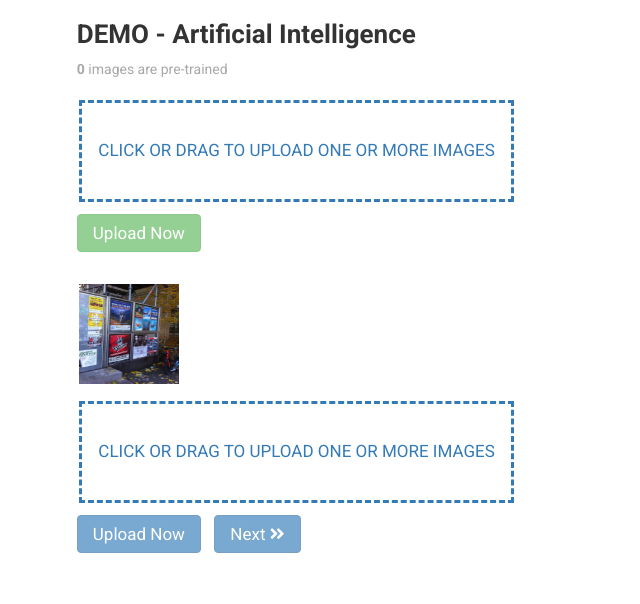
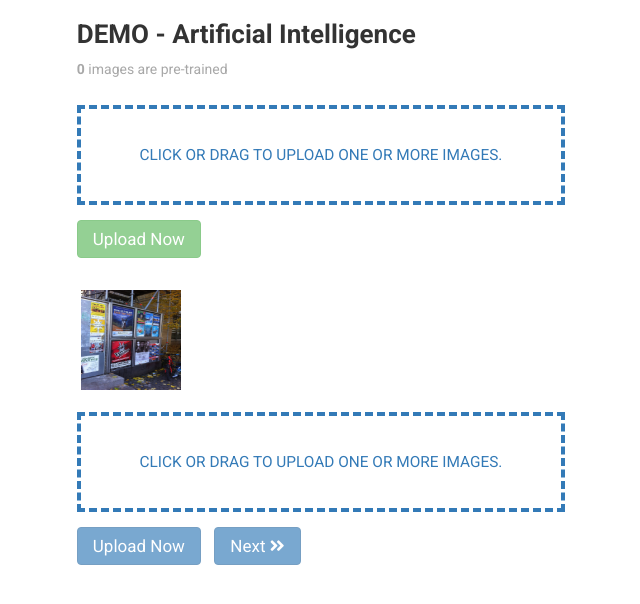
Before and after one commit to mahfuzt786/Image-compare-opencv, a Flask app: page / in a window 1280 px wide. Shown: the top 604 px of the page, without its empty margins (319-959 px from the left). Run offline with Flask 2, Linux system fonts and the light colour scheme; some libraries are stand-ins or nearby versions.

Commit message:
AI modified..

```diff
--- a/app.py
+++ b/app.py
@@ -2,13 +2,16 @@ from flask import Flask, request, render_template, send_from_directory, flash, r
 import os
 from werkzeug.utils import secure_filename
 import cv2
-from shutil import move,copy2,copy
+from shutil import copy2
 import json
 
 APP_ROOT = os.path.dirname(os.path.abspath(__file__))
 trainedImagePath = os.path.join(APP_ROOT, "train")
+TRAIN_FOLDER_mid = os.path.join(APP_ROOT, "trainSmall")
 UPLOAD_FOLDER = os.path.join(APP_ROOT, "uploads")
 POSTER_FOLDER = os.path.join(APP_ROOT, "poster")
+POSTER_SMALL = os.path.join(APP_ROOT, "posterSmall")
+POSTER_MID = os.path.join(APP_ROOT, "posterMid")
 
 ALLOWED_EXTENSIONS = set(['png', 'jpg', 'jpeg', 'gif', 'bmp'])
 
@@ -23,7 +26,10 @@ app = Flask(__name__)
 app.secret_key = "super_secret_key"
 app.config['UPLOAD_FOLDER'] = UPLOAD_FOLDER
 app.config['POSTER_FOLDER'] = POSTER_FOLDER
+app.config['POSTER_SMALL']  = POSTER_SMALL
+app.config['POSTER_MID']  = POSTER_MID
 app.config['TRAIN_FOLDER']  = trainedImagePath
+app.config['TRAIN_FOLDER_mid']  = TRAIN_FOLDER_mid
 app.config['MAX_CONTENT_LENGTH'] = 16 * 1024 * 1024
 
 ## function to check allowed filetype
@@ -56,8 +62,8 @@ def image_resize(image, width = None, height = None, inter = cv2.INTER_AREA):
     #     # dimensions
     #     r = width / float(w)
     #     dim = (width, int(h * r))
-        if w > 1952:
-            dim = (int(w/2), int(h/2))
+        if w > 1200:
+            dim = (int(w/1.5), int(h/1.5))
         else:
             dim = (w, h)
 
@@ -169,11 +175,13 @@ def upload():
             if file and allowed_file(file.filename):
                 filename = secure_filename(file.filename)
                 destination = os.path.join(app.config['UPLOAD_FOLDER'], filename)
+                destinationTrain = os.path.join(app.config['TRAIN_FOLDER_mid'], filename)
                 file.save(destination)
-
+                copy2(destination, destinationTrain)
                 ## after upload to 'uploads' folder check for duplicates
                 #img1 = cv2.imread(destination, 0)             # queryImage
-                imgT = cv2.imread(destination)                  # queryImage
+                #imgT = cv2.imread(destination)                  # queryImage
+                imgT = cv2.imread(destinationTrain)                  # queryImage
                 (h, w) = imgT.shape[:2]
                 if w < 400:
                     lessSize += 1
@@ -181,10 +189,13 @@ def upload():
                     ## resize the image
                     imgT = image_resize(imgT, height = 250)
                     # save the resized image
-                    cv2.imwrite(destination, imgT)
-                    img1 = cv2.imread(destination)
+                    #cv2.imwrite(destination, imgT)
+                    #img1 = cv2.imread(destination)
+                    cv2.imwrite(destinationTrain, imgT)
+                    img1 = cv2.imread(destinationTrain)
 
-                    alreadyTrained = duplicateTrain(destination, trained, img1, alreadyTrained)
+                    #alreadyTrained = duplicateTrain(destination, trained, img1, alreadyTrained)
+                    alreadyTrained = duplicateTrain(destinationTrain, trained, img1, alreadyTrained)
             else:
                 return 'File not allowed'
 
@@ -200,8 +211,9 @@ def upload():
 # Function to check matched images with the big poster
 @app.route("/uploaded", methods=['POST'])
 def uploaded():
-    target  = os.path.join(APP_ROOT, 'uploads/')
-    poster = os.path.join(APP_ROOT, 'poster/')
+    target      = os.path.join(APP_ROOT, 'uploads/')
+    poster      = os.path.join(APP_ROOT, 'poster/')
+    posterMid = os.path.join(APP_ROOT, 'posterMid/')
 
     if not os.path.isdir(target):
             os.mkdir(target)
@@ -230,10 +242,12 @@ def uploaded():
                 return redirect(request.url)
 
             if file and allowed_file(file.filename):
-                filename = secure_filename(file.filename)
-                destination = os.path.join(app.config['UPLOAD_FOLDER'], filename)
+                filename            = secure_filename(file.filename)
+                destination         = os.path.join(app.config['UPLOAD_FOLDER'], filename)
+                destinationSmall    = os.path.join(app.config['POSTER_SMALL'], filename)
                 file.save(destination)
                 #print(destination)
+                copy2(destination, destinationSmall)
                 ## after upload to 'uploads' folder check for matching
                 #img1 = cv2.imread(destination, 0)             # queryImage
                 #img1 = cv2.imread(destination)                  # queryImage
@@ -242,18 +256,29 @@ def uploaded():
                 # save the resized image
                 #cv2.imwrite(destination, img1)
 
-                imgT = cv2.imread(destination)                  # queryImage
-                (h, w) = imgT.shape[:2]
+                imgB = cv2.imread(destination)                  # queryImage
+
+                # For Compare with trained images need bigger resolutions
+                (h, w) = imgB.shape[:2]
                 if w < 900:
                     lessSize += 1
                 else :
                     ## resize the image
-                    imgT = image_resize(imgT, width= 960)
+                    imgB = image_resize(imgB, width= 960)
                     # save the resized image
-                    cv2.imwrite(destination, imgT)
-                    img1 = cv2.imread(destination)
+                    cv2.imwrite(destination, imgB)
+                #     img1 = cv2.imread(destination)
 
-                    alreadyTrainedUp = duplicate(destination, poster, img1, alreadyTrainedUp)
+                imgT = cv2.imread(destinationSmall)                  # queryImage
+                (hs, ws) = imgT.shape[:2]
+                if ws > 900:
+                    imgT = image_resize(imgT, height= 500)
+                    # save the resized image
+                    cv2.imwrite(destinationSmall, imgT)
+                    img1 = cv2.imread(destinationSmall)
+
+                    #alreadyTrainedUp = duplicate(destination, poster, img1, alreadyTrainedUp)
+                    alreadyTrainedUp = duplicate(destination, poster, destinationSmall, posterMid, img1, alreadyTrainedUp)
                 # if not os.listdir("./poster"):
                 #     copy2(destination, poster)
                 # else:
@@ -286,14 +311,16 @@ def uploaded():
 
     return 'Error'
 
-def duplicate(destination, poster, img1, alreadyTrainedUp):
-    if not os.listdir("./poster"):
+# def duplicate(destinationSmall, posterSmall, destination, poster, img1, alreadyTrainedUp):
+def duplicate(destination, poster, destinationSmall, posterMid, img1, alreadyTrainedUp):
+    if not os.listdir("./posterMid"):
+        copy2(destinationSmall, posterMid)
         copy2(destination, poster)
     else:
         ## Find All images from the train folder (JPEG, JPG, PNG, GIF and BMP)
-        for file in os.listdir("./poster"):
+        for file in os.listdir("./posterMid"):
             if file.lower().endswith('.jpg') or file.lower().endswith('.jpeg') or file.lower().endswith('.png') or file.lower().endswith('.gif') or file.lower().endswith('.bmp'):
-                newImage = os.path.join('poster/', file)
+                newImage = os.path.join('posterMid/', file)
                 # img2 = cv2.imread(newImage, 0)     # trainImage
                 img2 = cv2.imread(newImage)     # trainImage
                 returnValue = computeImage(img1, img2)
@@ -302,13 +329,38 @@ def duplicate(destination, poster, img1, alreadyTrainedUp):
                     alreadyTrainedUp += 1
                     return alreadyTrainedUp
 
+        copy2(destinationSmall, posterMid)
         copy2(destination, poster)
 
     return alreadyTrainedUp
 
+# def duplicate(destination, poster, img1, alreadyTrainedUp):
+#     if not os.listdir("./poster"):
+#         copy2(destination, poster)
+#         #copy2(destinationSmall, posterSmall)
+#     else:
+#         ## Find All images from the train folder (JPEG, JPG, PNG, GIF and BMP)
+#         for file in os.listdir("./poster"):
+#             if file.lower().endswith('.jpg') or file.lower().endswith('.jpeg') or file.lower().endswith('.png') or file.lower().endswith('.gif') or file.lower().endswith('.bmp'):
+#                 newImage = os.path.join('poster/', file)
+#                 # img2 = cv2.imread(newImage, 0)     # trainImage
+#                 img2 = cv2.imread(newImage)     # trainImage
+#                 returnValue = computeImage(img1, img2)
+#                 print(returnValue)
+#                 if returnValue >= 75:
+#                     alreadyTrainedUp += 1
+#                     return alreadyTrainedUp
+#                 # else:
+#                 #     copy2(destination, poster)
+
+#         copy2(destination, poster)
+#         #copy2(destinationSmall, posterSmall)
+
+#     return alreadyTrainedUp
+
 def duplicateTrain(destination, trained, img1, alreadyTrained):
     if not os.listdir("./train"):
-        move(destination, trained)
+        copy2(destination, trained)
     else:
         ## Find All images from the train folder (JPEG, JPG, PNG, GIF and BMP)
         for file in os.listdir("./train"):
@@ -342,9 +394,10 @@ def compare():
             matchedSize         = 0
             for i in range (0, len(posterSelectedImg)):
                 destination = os.path.join(app.config['POSTER_FOLDER'], posterSelectedImg[i])
+                destinationMid = os.path.join(app.config['POSTER_MID'], posterSelectedImg[i])
                 #print(destination)
                 ## load the image from 'poster' folder check for matching
-                img1 = cv2.imread(destination, 0)             # queryImage
+                img1 = cv2.imread(destination)             # queryImage
                 #img1 = cv2.imread(destination)                  # queryImage
 
                 # TO BE IMPLEMENTED FOR COMPARE FUNCTION
@@ -357,23 +410,26 @@ def compare():
                     if file.lower().endswith('.jpg') or file.lower().endswith('.jpeg') or file.lower().endswith('.png') or file.lower().endswith('.gif') or file.lower().endswith('.bmp'):
                         newImage = os.path.join('train/', file)
                         #print(newImage)
-                        img2 = cv2.imread(newImage, 0)     # trainImage
+                        img2 = cv2.imread(newImage)     # trainImage
                         returnValue = computeImage(img2, img1)
 
-                        if returnValue >= 1.69 :
+                        if returnValue >= 1.63 :
+                            matchedSize += 1
 
-                            imgList.append(file)
-                            imgValue.append(str(round(returnValue, 2)) +'%')
+                        # if returnValue >= 1.63 :
+                        imgList.append(file)
+                        imgValue.append(str(round(returnValue, 2)))
                             #print(newImage)
                             #print(returnValue)
-                        else:
-                            imgListNo.append(file)
-                            imgValueNo.append(str(round(returnValue, 2)) +'%')
+                        # else:
+                        #     imgListNo.append(file)
+                        #     imgValueNo.append(str(round(returnValue, 2)))
 
                 # Calculate total matched trained images
-                matchedSize += len(imgList)
+                # matchedSize += len(imgList)
                 # Delete image from poster folder
                 os.remove(destination)
+                os.remove(destinationMid)
 
                 imgListS.append(imgList)
                 imgValueS.append(imgValue)
@@ -396,12 +452,15 @@ def delete():
         deleteFrom              = request.form['deleteFrom']
 
         if deleteFrom == 'poster' :
-            destination = os.path.join(app.config['POSTER_FOLDER'], deleteSelectedImg)
+            destination    = os.path.join(app.config['POSTER_FOLDER'], deleteSelectedImg)
+            destinationMid = os.path.join(app.config['POSTER_MID'], deleteSelectedImg)
         else :
             destination = os.path.join(app.config['TRAIN_FOLDER'], deleteSelectedImg)
+            destinationMid = os.path.join(app.config['TRAIN_FOLDER_mid'], deleteSelectedImg)
 
         # Delete image from folder
         os.remove(destination)
+        os.remove(destinationMid)
 
         flash('Image Deleted')
         return redirect(url_for('index'))
--- a/poster/poster.txt
+++ /dev/null
@@ -1 +0,0 @@
-posters will be moved to here
--- a/static/app.css
+++ b/static/app.css
@@ -74,6 +74,7 @@ body,h1,h2,h3,h4,h5,h6,a,p,div,span,html{
   padding-right: 15px;
 }
 
+/* drag drop upload old */
 .inputDnD .form-control-file, .inputDnD .form-control-fileTrain {
   position: relative;
   width: 90%;
@@ -115,6 +116,49 @@ body,h1,h2,h3,h4,h5,h6,a,p,div,span,html{
   position:relative;
   display: block;
 }
+/* drag drop upload old end */
+
+/* drag drop upload new */
+.upload-main {
+  height: 100px;
+  padding: 15px 0;
+  margin: 15px 0;
+}
+.upload-main .upload-form {
+  position: absolute;
+  top: 0;
+  left: 0;
+  width: inherit;
+  height: inherit;
+  border: 4px dashed #337ab7;
+  display: flex;
+  text-align: center;
+  align-content: center;
+  align-items: center;
+}
+.upload-main .upload-form p {
+  width: 100%;
+  cursor: pointer;
+  color: #337ab7;
+  text-align: center;
+  margin: auto;
+  font-size: 1.1em;
+  text-transform: uppercase;
+}
+.upload-main .upload-form input {
+  position: absolute;
+  margin: 0;
+  padding: 0;
+  width: 100%;
+  height: 100%;
+  cursor: pointer;
+  outline: none;
+  opacity: 0;
+}
+.upload-main .upload-form:hover {
+  border: 4px solid #337ab7;
+}
+/* drag drop upload new end */
 
 /*image checkbox*/
 
@@ -238,8 +282,6 @@ body,h1,h2,h3,h4,h5,h6,a,p,div,span,html{
     margin-bottom: 30px;
 }
 
-
-
 @media only screen and (max-width: 767px) {
 	.image-box {
 	    width: 100%;
@@ -273,7 +315,6 @@ body,h1,h2,h3,h4,h5,h6,a,p,div,span,html{
 	}
 
 }
-
 
 @media only screen and (min-width: 1400px) and (max-width: 1559px) {
 	.inputDnD .form-control-file, .inputDnD .form-control-fileTrain {
--- a/templates/imageAI.html
+++ b/templates/imageAI.html
@@ -12,6 +12,7 @@
 
     <!-- Bootstrap -->
     <link rel="stylesheet" href="https://maxcdn.bootstrapcdn.com/bootstrap/3.3.7/css/bootstrap.min.css" integrity="sha384-BVYiiSIFeK1dGmJRAkycuHAHRg32OmUcww7on3RYdg4Va+PmSTsz/K68vbdEjh4u" crossorigin="anonymous">
+    <link rel="stylesheet" type="text/css" href="https://cdnjs.cloudflare.com/ajax/libs/ekko-lightbox/5.3.0/ekko-lightbox.css">
     <link rel="stylesheet" href="{{ url_for('static', filename = 'app.css') }}">
 
   </head>
@@ -30,7 +31,9 @@
                     <li class="image-checkbox selectorDel"> <!-- data-container="body" rel="popover"> -->
                       <input type="checkbox" id="chk{{image_name}}" name="image" value="{{image_name}}" />
                       <label for="chk{{image_name}}" title="Train">
-                        <img src="{{url_for('send_image', filename=image_name)}}" />
+                        <a href="{{url_for('uploaded_file', filename=image_name)}}" data-toggle="lightbox" data-gallery="trainImage">
+                          <img src="{{url_for('uploaded_file', filename=image_name)}}" />
+                        </a>
                       </label>
                       <!-- popover delete start -->
                       <!-- <div class="popover-content" style="display: none;"> -->
@@ -75,17 +78,22 @@
             </div>
             <div class="uploadSection">
               <form id="upload-formTrain" action="{{ url_for('upload') }}" method="POST" enctype="multipart/form-data" onsubmit="showAnimTrain();">
-                <div class="col-sm-12 no-pad-lf">
+                <!-- <div class="col-sm-12 no-pad-lf">
                   <div class="form-group inputDnD">
                     <label class="sr-only" for="uploadSmall">File Upload</label>
                     <input type="file" name="fileToUpload" class="form-control-fileTrain text-primary font-weight-bold" id="uploadSmall" required multiple accept="image/*" data-title="Click or Drag to upload one or more images">
                   </div>
+                </div> -->
+                <div class="col-sm-12 no-pad-lf upload-main">
+                  <div class="form-group upload-form">
+                    <input type="file" name="fileToUpload" class="form-control-fileTrain text-primary font-weight-bold" id="uploadSmall" required multiple accept="image/*" data-title="Click or Drag to upload one or more images">
+                    <p id="selectedText">Click or Drag to upload one or more images.</p>
+                  </div>
                 </div>
                 <div class="col-sm-12 no-pad-lf upload-btn-wrapper">
-                    <button id="btnSubmitTrain" type="submit" class="btn btn-success common-btn upload-btn" name="submit" style="display: none;">Upload Now</button>
-                    <button id="btnSubmitTrainDis" type="button" class="btn btn-success common-btn upload-btn disabled">Upload Now</button>
-
-                  </div>
+                  <button id="btnSubmitTrain" type="submit" class="btn btn-success common-btn upload-btn" name="submit" style="display: none;">Upload Now</button>
+                  <button id="btnSubmitTrainDis" type="button" class="btn btn-success common-btn upload-btn disabled">Upload Now</button>
+                </div>
               </form>
               <!-- <form id="upload-formTrainBtn" action="{{ url_for('upload') }}" method="POST" enctype="multipart/form-data" onsubmit="showAnimTrain();">
                 <div class="col-sm-12 no-pad-lf upload-btn-wrapper">
@@ -105,7 +113,9 @@
                       <li class="image-checkbox selectorDel">
                         <input type="checkbox" id="chkb{{image_nameUp}}" name="imageUp" value="{{image_nameUp}}" />
                         <label for="chkb{{image_nameUp}}" title="Poster">
-                          <img src="{{url_for('poster_image', filename=image_nameUp)}}" />
+                          <a href="{{url_for('poster_image', filename=image_nameUp)}}" data-toggle="lightbox" data-gallery="groupPoster">
+                            <img src="{{url_for('poster_image', filename=image_nameUp)}}" />
+                          </a>
                         </label>
                         <!-- popover delete start -->
                         <div class="popover-content">
@@ -149,10 +159,16 @@
 
               <div class="uploadSection">
                 <form id="uploadCheckBig" action="{{ url_for('uploaded') }}" method="POST" enctype="multipart/form-data" onsubmit="showAnim();">
-                  <div class="col-sm-12 no-pad-lf">
+                  <!-- <div class="col-sm-12 no-pad-lf">
                     <div class="form-group inputDnD">
                       <label class="sr-only" for="uploadBig">File Upload</label>
                         <input type="file" name="fileToUpload" class="form-control-file text-primary font-weight-bold" id="uploadBig" required multiple accept="image/*" data-title="Click or Drag to upload one or more images">
+                    </div>
+                  </div> -->
+                  <div class="col-sm-12 no-pad-lf upload-main">
+                    <div class="form-group upload-form">
+                      <input type="file" name="fileToUpload" class="form-control-file text-primary font-weight-bold" id="uploadBig" required multiple accept="image/*" data-title="Click or Drag to upload one or more images">
+                      <p id="selectedTextUp">Click or Drag to upload one or more images.</p>
                     </div>
                   </div>
                   <div class="col-sm-12 no-pad-lf upload-btn-wrapper">
@@ -264,6 +280,7 @@
     <script src="https://ajax.googleapis.com/ajax/libs/jquery/1.12.4/jquery.min.js"></script>
     <!-- Include all compiled plugins (below), or include individual files as needed -->
     <script src="https://maxcdn.bootstrapcdn.com/bootstrap/3.3.7/js/bootstrap.min.js" integrity="sha384-Tc5IQib027qvyjSMfHjOMaLkfuWVxZxUPnCJA7l2mCWNIpG9mGCD8wGNIcPD7Txa" crossorigin="anonymous"></script>
+    <script type="text/javascript" src="https://cdnjs.cloudflare.com/ajax/libs/ekko-lightbox/5.3.0/ekko-lightbox.min.js"></script>
     <script type="text/javascript">
       function readUrl(input) {
 
@@ -285,6 +302,7 @@
         fileSelected = files.length;
         var fileMsg = files.length + " image(s) selected";
         this.setAttribute("data-title", fileMsg);
+        $('.upload-form p#selectedText').text(fileMsg);
         //$('#upload-formTrain').submit();
         $('#btnSubmitTrain').show();
         $('#btnSubmitTrainDis').hide();
@@ -301,6 +319,7 @@
         fileSelected = files.length;
         var fileMsg = files.length + " image(s) selected";
         this.setAttribute("data-title", fileMsg);
+        $('.upload-form p#selectedTextUp').text(fileMsg);
         //$('#uploadCheckBig').submit();
         $('#btnSubmitUp').show();
         $('#btnSubmitUpDis').hide();
@@ -339,7 +358,7 @@
       });
 
       var bar = 0;
-      var time = Math.floor((Math.random() * 5) + 2);
+      var time = Math.floor((Math.random() * 3) + 2);
 
       function showAnim() {
         time = fileSelected*time;
@@ -386,11 +405,12 @@
           $("#flashMsgModal").modal();
       };
 
-      var browser = navigator.userAgent.toLowerCase();
-      if (browser.indexOf('firefox') > -1) {
-          $('.inputDnD .form-control-file').attr('style', 'visibility: visible;');
-          $('.inputDnD .form-control-fileTrain').attr('style', 'visibility: visible;');
-      }
+      $(document).on('click', '[data-toggle="lightbox"]', function(event) {
+          event.preventDefault();
+          $(this).ekkoLightbox({
+            alwaysShowClose: true
+          });
+      });
 
     </script>
   </body>
```
Also changed, not shown: templates/output.html (+41 -25 lines).
